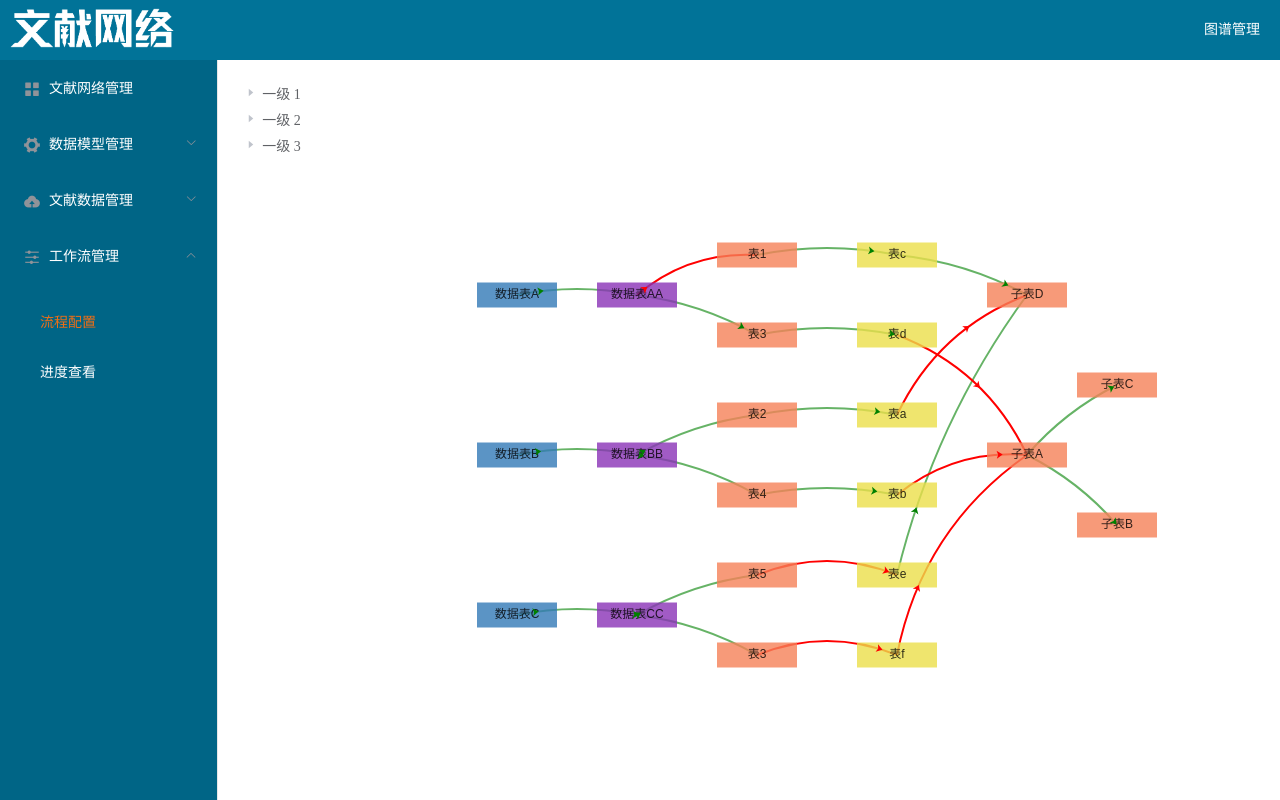
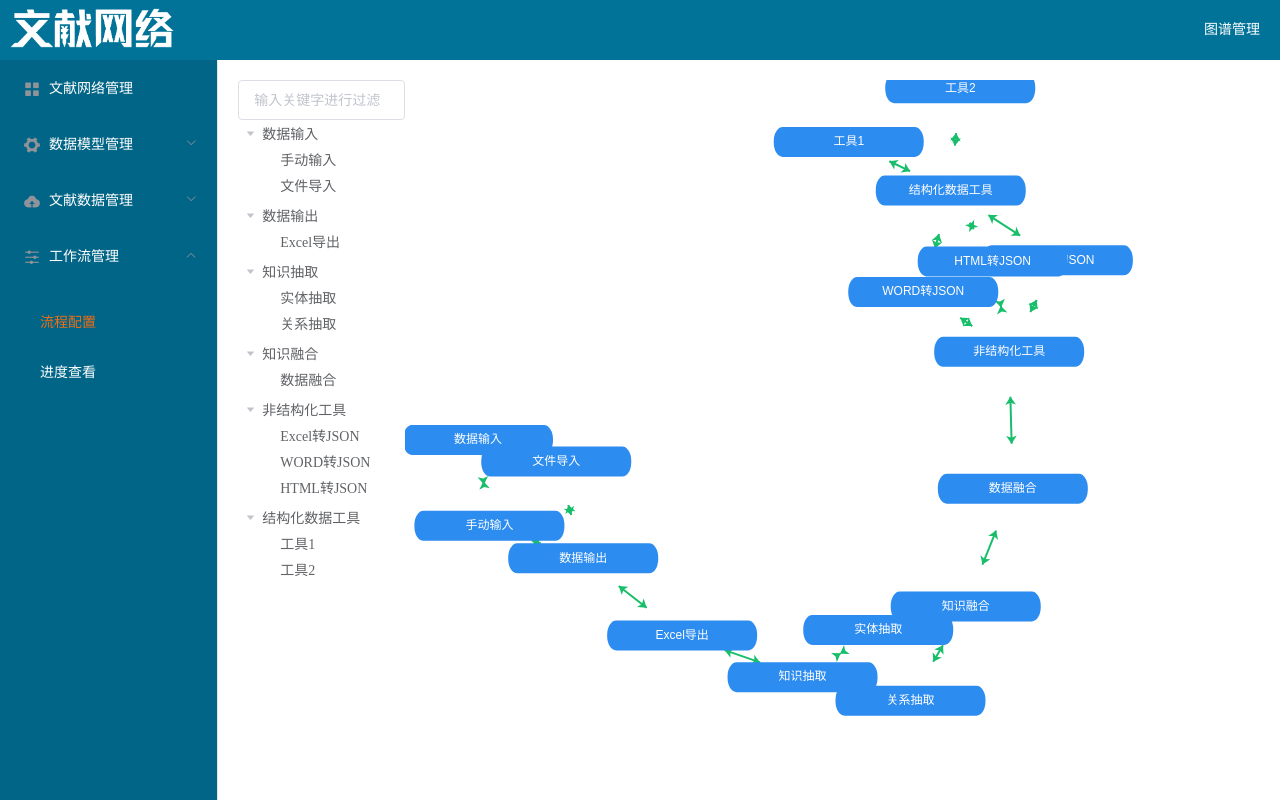
Before and after one commit to xiaobao999/netBack111, a Vue app: page /guration in a window 1280 px wide. Built offline with nearby package versions, Linux system fonts and the light colour scheme.

Commit message:
添加echarts

```diff
--- a/src/components/building.vue
+++ b/src/components/building.vue
@@ -1,3 +1,28 @@
+Skip to content
+
+Search or jump to…
+
+Pull requests
+Issues
+Marketplace
+Explore
+
+@xiaobao999
+Learn Git and GitHub without any code!
+Using the Hello World guide, you’ll start a branch, write comments, and open a pull request.
+
+
+1
+0 0 xiaobao999/netBack111
+ Code  Issues 0  Pull requests 0  Projects 0  Wiki  Security  Insights  Settings
+netBack111/src/components/building.vue
+Fetching contributors…
+
+We found a potential security vulnerability in one of your dependencies.
+Only the owner of this repository can see this message.
+
+389 lines (384 sloc)  12.3 KB
+
 <template>
   <div class="building">
     <div class="building_left">
@@ -28,8 +53,8 @@
           <span>概念名</span>
         </div>
         <div>
-          <span>概念名：{{}}</span>
-          <span style="margin-left:20px">描述：{{}}</span>
+          <span>概念名：{{msg}}</span>
+          <span style="margin-left:20px">描述：{{describe}}</span>
         </div>
       </div>
       <div class="building_right_content">
@@ -151,13 +176,14 @@
 </template>
 <script>
 import $ from "jquery";
-
 let id = 100;
 let tableWidth = 0;
 let tableWidthS = 0;
 export default {
   data() {
     return {
+      msg: "",
+      describe: "",
       tableData: [
         {
           date: "2016-05-02",
@@ -269,7 +295,6 @@ export default {
       }
       data.children.push(newChild);
     },
-
     remove(node, data) {
       const parent = node.parent;
       const children = parent.data.children || parent.data;
@@ -345,11 +370,11 @@ export default {
     position: relative;
   }
   .building_right {
-    border-left: 5px solid #e9f3f5;
+    //border-left: 5px solid #e9f3f5;
     .building_right_title {
       width: 100%;
       height: 100px;
-      border-bottom: 5px solid #e9f3f5;
+      //border-bottom: 5px solid #e9f3f5;
       padding-left: 10px;
       .building_right_title_Icon {
         display: inline-block;
@@ -367,7 +392,6 @@ export default {
     }
   }
 }
-
 .el-tree > div {
   padding: 5px 0;
 }
@@ -380,7 +404,7 @@ export default {
 .formRelation,
 .formAttribute {
   width: 300px;
-  border-left: 5px solid #e9f3f5;
+  // border-left: 5px solid #e9f3f5;
   height: 100%;
   position: absolute;
   right: 0px;
--- a/src/components/guration.vue
+++ b/src/components/guration.vue
@@ -1,7 +1,16 @@
 <template>
   <div class="guration">
     <div class="mytree">
-      <el-tree :data="data" :props="defaultProps" @node-click="handleNodeClick"></el-tree>
+      <el-input placeholder="输入关键字进行过滤" v-model="filterText"></el-input>
+
+      <el-tree
+        class="filter-tree"
+        :data="data"
+        :props="defaultProps"
+        default-expand-all
+        :filter-node-method="filterNode"
+        ref="tree"
+      ></el-tree>
     </div>
     <div id="myChart"></div>
   </div>
@@ -22,61 +31,92 @@
 </style>
 <script>
 export default {
+  watch: {
+    filterText(val) {
+      this.$refs.tree.filter(val);
+    }
+  },
   data() {
     return {
+      filterText: "",
       data: [
         {
-          label: "一级 1",
+          id: 1,
+          label: "数据输入",
           children: [
             {
-              label: "二级 1-1",
-              children: [
-                {
-                  label: "三级 1-1-1"
-                }
-              ]
+              id: 4,
+              label: "手动输入"
+            },
+            {
+              id: 4,
+              label: "文件导入"
             }
           ]
         },
         {
-          label: "一级 2",
+          id: 2,
+          label: "数据输出",
           children: [
             {
-              label: "二级 2-1",
-              children: [
-                {
-                  label: "三级 2-1-1"
-                }
-              ]
-            },
-            {
-              label: "二级 2-2",
-              children: [
-                {
-                  label: "三级 2-2-1"
-                }
-              ]
+              id: 5,
+              label: "Excel导出"
             }
           ]
         },
         {
-          label: "一级 3",
+          id: 3,
+          label: "知识抽取",
           children: [
             {
-              label: "二级 3-1",
-              children: [
-                {
-                  label: "三级 3-1-1"
-                }
-              ]
+              id: 7,
+              label: "实体抽取"
             },
             {
-              label: "二级 3-2",
-              children: [
-                {
-                  label: "三级 3-2-1"
-                }
-              ]
+              id: 8,
+              label: "关系抽取"
+            }
+          ]
+        },
+        {
+          id: 4,
+          label: "知识融合",
+          children: [
+            {
+              id: 9,
+              label: "数据融合"
+            }
+          ]
+        },
+        {
+          id: 4,
+          label: "非结构化工具",
+          children: [
+            {
+              id: 9,
+              label: "Excel转JSON"
+            },
+            {
+              id: 10,
+              label: "WORD转JSON"
+            },
+            {
+              id: 10,
+              label: "HTML转JSON"
+            }
+          ]
+        },
+        {
+          id: 5,
+          label: "结构化数据工具",
+          children: [
+            {
+              id: 9,
+              label: "工具1"
+            },
+            {
+              id: 10,
+              label: "工具2"
             }
           ]
         }
@@ -91,445 +131,198 @@ export default {
     this.drawLine();
   },
   methods: {
-    handleNodeClick(data) {
-      console.log(data);
+    filterNode(value, data) {
+      if (!value) return true;
+      return data.label.indexOf(value) !== -1;
     },
     drawLine() {
       let myChart = this.$echarts.init(document.getElementById("myChart"));
-      var allData = {
-        citys: [
+      let renderData = {
+        edges: [
           {
-            name: "数据表A",
-            value: [112, 215],
-            symbol: "rect",
-            symbolSize: [80, 25],
-            itemStyle: {
-              normal: {
-                color: "#337ab7"
-              }
-            }
+            target: "数据输入",
+            source: "手动输入"
           },
           {
-            name: "数据表B",
-            value: [112, 375, 4],
-            symbol: "rect",
-            symbolSize: [80, 25],
-            itemStyle: {
-              normal: {
-                color: "#337ab7"
-              }
-            }
+            target: "数据输入",
+            source: "文件导入"
           },
           {
-            name: "数据表C",
-            value: [112, 535, 4],
-            symbol: "rect",
-            symbolSize: [80, 25],
-            itemStyle: {
-              normal: {
-                color: "#337ab7"
-              }
-            }
+            target: "文件导入",
+            source: "数据输出"
           },
           {
-            name: "数据表AA",
-            value: [232, 215, 4],
-            symbol: "rect",
-            symbolSize: [80, 25],
-            itemStyle: {
-              normal: {
-                color: "#8a33b7"
-              }
-            }
+            target: "手动输入",
+            source: "数据输出"
           },
           {
-            name: "数据表BB",
-            value: [232, 375, 4],
-            symbol: "rect",
-            symbolSize: [80, 25],
-            itemStyle: {
-              normal: {
-                color: "#8a33b7"
-              }
-            }
+            target: "数据输出",
+            source: "Excel导出"
           },
           {
-            name: "数据表CC",
-            value: [232, 535, 4],
-            symbol: "rect",
-            symbolSize: [80, 25],
-            itemStyle: {
-              normal: {
-                color: "#8a33b7"
-              }
-            }
+            target: "Excel导出",
+            source: "知识抽取"
           },
           {
-            name: "表a",
-            value: [492, 335, 4],
-            symbol: "rect",
-            symbolSize: [80, 25],
-            itemStyle: {
-              normal: {
-                color: "#ebdf4a"
-              }
-            }
+            target: "知识抽取",
+            source: "实体抽取"
           },
           {
-            name: "表b",
-            value: [492, 415, 4],
-            symbol: "rect",
-            symbolSize: [80, 25],
-            itemStyle: {
-              normal: {
-                color: "#ebdf4a"
-              }
-            }
+            target: "知识抽取",
+            source: "关系抽取"
           },
           {
-            name: "表c",
-            value: [492, 175, 4],
-            symbol: "rect",
-            symbolSize: [80, 25],
-            itemStyle: {
-              normal: {
-                color: "#ebdf4a"
-              }
-            }
+            target: "实体抽取",
+            source: "知识融合"
           },
           {
-            name: "表d",
-            value: [492, 255, 4],
-            symbol: "rect",
-            symbolSize: [80, 25],
-            itemStyle: {
-              normal: {
-                color: "#ebdf4a"
-              }
-            }
+            target: "关系抽取",
+            source: "知识融合"
           },
           {
-            name: "表e",
-            value: [492, 495, 4],
-            symbol: "rect",
-            symbolSize: [80, 25],
-            itemStyle: {
-              normal: {
-                color: "#ebdf4a"
-              }
-            }
+            target: "知识融合",
+            source: "数据融合"
           },
           {
-            name: "表f",
-            value: [492, 575, 4],
-            symbol: "rect",
-            symbolSize: [80, 25],
-            itemStyle: {
-              normal: {
-                color: "#ebdf4a"
-              }
-            }
+            target: "数据融合",
+            source: "非结构化工具"
           },
           {
-            name: "子表A",
-            value: [622, 375, 4],
-            symbol: "rect",
-            symbolSize: [80, 25],
-            itemStyle: {
-              normal: {
-                color: "#F58158"
-              }
-            }
+            target: "非结构化工具",
+            source: "Excel转JSON"
           },
           {
-            name: "子表B",
-            value: [712, 445, 4],
-            symbol: "rect",
-            symbolSize: [80, 25],
-            itemStyle: {
-              normal: {
-                color: "#F58158"
-              }
-            }
+            target: "非结构化工具",
+            source: "WORD转JSON"
           },
           {
-            name: "子表C",
-            value: [712, 305, 4],
-            symbol: "rect",
-            symbolSize: [80, 25],
-            itemStyle: {
-              normal: {
-                color: "#F58158"
-              }
-            }
+            target: "非结构化工具",
+            source: "HTML转JSON"
           },
           {
-            name: "子表D",
-            value: [622, 215, 4],
-            symbol: "rect",
-            symbolSize: [80, 25],
-            itemStyle: {
-              normal: {
-                color: "#F58158"
-              }
-            }
+            target: "HTML转JSON",
+            source: "结构化数据工具"
           },
           {
-            name: "表1",
-            value: [352, 175, 4],
-            symbol: "rect",
-            symbolSize: [80, 25],
-            itemStyle: {
-              normal: {
-                color: "#F58158"
-              }
-            }
+            target: "WORD转JSON",
+            source: "结构化数据工具"
           },
           {
-            name: "表2",
-            value: [352, 335, 4],
-            symbol: "rect",
-            symbolSize: [80, 25],
-            itemStyle: {
-              normal: {
-                color: "#F58158"
-              }
-            }
+            target: "Excel转JSON",
+            source: "结构化数据工具"
           },
           {
-            name: "表3",
-            value: [352, 575, 4],
-            symbol: "rect",
-            symbolSize: [80, 25],
-            itemStyle: {
-              normal: {
-                color: "#F58158"
-              }
-            }
+            target: "结构化数据工具",
+            source: "工具1"
           },
           {
-            name: "表3",
-            value: [352, 255, 4],
-            symbol: "rect",
-            symbolSize: [80, 25],
-            itemStyle: {
-              normal: {
-                color: "#F58158"
-              }
-            }
+            target: "结构化数据工具",
+            source: "工具2"
+          }
+        ],
+        nodes: [
+          {
+            name: "数据输入"
           },
           {
-            name: "表4",
-            value: [352, 415, 4],
-            symbol: "rect",
-            symbolSize: [80, 25],
-            itemStyle: {
-              normal: {
-                color: "#F58158"
-              }
-            }
+            name: "手动输入"
           },
           {
-            name: "表5",
-            value: [352, 495, 4],
-            symbol: "rect",
-            symbolSize: [80, 25],
-            itemStyle: {
-              normal: {
-                color: "#F58158"
-              }
-            }
-          }
-        ],
-
-        moveLines: [
-          {
-            fromName: "数据表A",
-            toName: "数据表AA",
-            coords: [[112, 215], [232, 215]]
+            name: "文件导入"
           },
           {
-            fromName: "数据表A",
-            toName: "数据表AA",
-            coords: [[112, 375], [232, 375]]
+            name: "数据输出"
           },
           {
-            coords: [[112, 535], [232, 535]]
+            name: "Excel导出"
           },
           {
-            coords: [[352, 255], [492, 255]]
+            name: "知识抽取"
           },
           {
-            coords: [[232, 375], [352, 335]]
+            name: "关系抽取"
           },
           {
-            coords: [[232, 375], [352, 415]]
+            name: "实体抽取"
           },
           {
-            coords: [[232, 535], [352, 495]]
+            name: "知识融合"
           },
           {
-            coords: [[232, 535], [352, 575]]
+            name: "数据融合"
           },
           {
-            coords: [[352, 335], [492, 335]]
+            name: "非结构化工具"
           },
           {
-            coords: [[352, 415], [492, 415]]
+            name: "Excel转JSON"
           },
           {
-            coords: [[352, 175], [492, 175]]
+            name: "WORD转JSON"
           },
           {
-            coords: [[492, 175], [622, 215]]
+            name: "HTML转JSON"
           },
           {
-            coords: [[492, 495], [622, 215]]
+            name: "结构化数据工具"
           },
           {
-            coords: [[232, 215], [352, 255]]
+            name: "工具1"
           },
           {
-            coords: [[622, 375], [712, 445]]
-          },
-          {
-            coords: [[622, 375], [712, 305]]
-          }
-        ],
-
-        newLines: [
-          {
-            coords: [[232, 215], [352, 175]]
-          },
-          {
-            coords: [[352, 495], [492, 495]]
-          },
-          {
-            coords: [[352, 575], [492, 575]]
-          },
-          {
-            coords: [[492, 335], [622, 215]]
-          },
-          {
-            coords: [[492, 415], [622, 375]]
-          },
-          {
-            coords: [[492, 255], [622, 375]]
-          },
-          {
-            coords: [[492, 575], [622, 375]]
+            name: "工具2"
           }
         ]
       };
-
       let option = {
         tooltip: {
-          trigger: "item",
-          show: true,
-          formatter: function(params, ticket, callback) {
-            console.log(params);
-            if (params.componentSubType === "scatter") {
-              return params.name;
-            }
-          }
-        },
-        geo: {
-          label: {
-            emphasis: {
-              show: false
-            }
-          },
-          roam: true,
-          itemStyle: {
-            normal: {
-              areaColor: "#323c48",
-              borderColor: "#404a59"
-            },
-            emphasis: {
-              areaColor: "#2a333d"
-            }
-          }
+          show: false
         },
         series: [
           {
-            //type: 'effectScatter',
-            type: "scatter",
-            coordinateSystem: "geo",
-            zlevel: 2,
-            rippleEffect: {
-              brushType: "stroke",
-              period: 7,
-              scale: 26
+            type: "graph",
+            layout: "force",
+            symbol:
+              "path://M19.300,3.300 L253.300,3.300 C262.136,3.300 269.300,10.463 269.300,19.300 L269.300,21.300 C269.300,30.137 262.136,37.300 253.300,37.300 L19.300,37.300 C10.463,37.300 3.300,30.137 3.300,21.300 L3.300,19.300 C3.300,10.463 10.463,3.300 19.300,3.300 Z",
+            symbolSize: [150, 30],
+            symbolRotate: 0,
+            legendHoverLink: true,
+            roam: true,
+            draggable: true,
+            hoverAnimation: true,
+            focusNodeAdjacency: true,
+            edgeSymbol: ["arrow", "arrow"],
+            edgeSymbolSize: [8, 8],
+            markPoint: {
+              symbol: "triangle",
+              symbolSize: 120
             },
+            itemStyle: {
+              normal: {
+                color: "#2d8cf0"
+              }
+            },
+            lineStyle: {
+              type: "solid",
+              opacity: 1,
+              width: 2,
+              //curveness: 0.5,
+              color: "#19be6b"
+            },
+            // 圆圈内的文字
             label: {
               normal: {
                 show: true,
-                //   position:'top',
-                formatter: "{b}",
-                color: "#000"
-              },
-              emphasis: {
-                show: true,
-                // position: 'right',
-                formatter: "{b}"
+                textStyle: {
+                  color: "#fff"
+                }
               }
             },
-            symbolSize: 2,
-            showEffectOn: "render",
-            itemStyle: {
-              normal: {
-                color: "#46bee9"
-              }
+            force: {
+              repulsion: 800
             },
-            data: allData.citys
-          },
-          {
-            name: "线路",
-            type: "lines",
-            coordinateSystem: "geo",
-            zlevel: 2,
-            large: true,
-            effect: {
-              show: true,
-              constantSpeed: 30,
-              symbol: "arrow", //ECharts 提供的标记类型包括 'circle', 'rect', 'roundRect', 'triangle', 'diamond', 'pin', 'arrow'
-              symbolSize: 6,
-              trailLength: 0
-            },
-
-            lineStyle: {
-              normal: {
-                color: "green",
-                width: 2,
-                opacity: 0.6,
-                curveness: 0.1
-              }
-            },
-            data: allData.moveLines
-          },
-          {
-            name: "线路",
-            type: "lines",
-            coordinateSystem: "geo",
-            zlevel: 2,
-            large: true,
-            effect: {
-              show: true,
-              constantSpeed: 30,
-              symbol: "arrow", //ECharts 提供的标记类型包括 'circle', 'rect', 'roundRect', 'triangle', 'diamond', 'pin', 'arrow'
-              symbolSize: 6,
-              trailLength: 0
-            },
-
-            lineStyle: {
-              normal: {
-                color: "red",
-                width: 2,
-                opacity: 1,
-                curveness: 0.2
-              }
-            },
-            data: allData.newLines
+            nodes: renderData.nodes,
+            edges: renderData.edges
           }
         ]
       };
```
